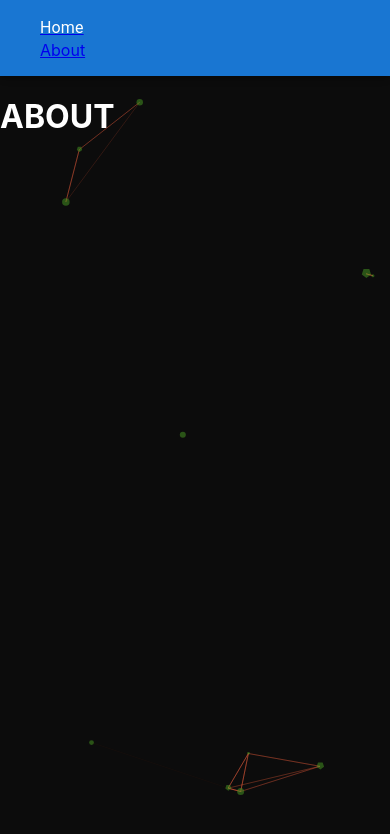
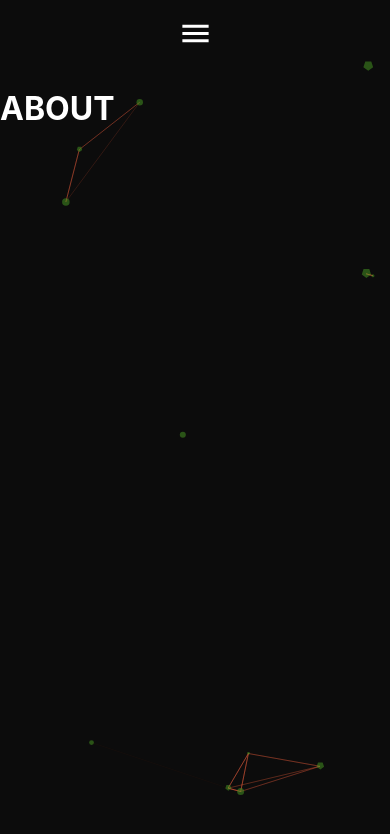
Before and after one commit to brendannguyen/portolio_website, a React (Create React App) app in the folder portfolio-website/: page /about in a window 390 px wide. Shown: the top 834 px of the page. Built offline with nearby package versions, Linux system fonts and the light colour scheme.

Commit message:
added responsive navigation bar
- changes to drawer for mobile
- fixed transition navigation
- added template components for all other pages

```diff
--- a/portfolio-website/package.json
+++ b/portfolio-website/package.json
@@ -5,6 +5,7 @@
   "dependencies": {
     "@emotion/react": "^11.11.4",
     "@emotion/styled": "^11.11.5",
+    "@mui/icons-material": "^5.15.19",
     "@mui/material": "^5.15.19",
     "@testing-library/jest-dom": "^5.17.0",
     "@testing-library/react": "^13.4.0",
@@ -14,6 +15,7 @@
     "framer-motion": "^11.2.10",
     "react": "^18.3.1",
     "react-dom": "^18.3.1",
+    "react-responsive": "^10.0.0",
     "react-router-dom": "^6.23.1",
     "react-scripts": "5.0.1",
     "web-vitals": "^2.1.4"
--- a/portfolio-website/src/App.js
+++ b/portfolio-website/src/App.js
@@ -1,16 +1,32 @@
 
 import './App.css';
-import { BrowserRouter } from "react-router-dom";
+import { BrowserRouter, Route, Routes } from "react-router-dom";
 import NavBar from './components/NavBar';
-import AnimatedRoutes from './components/AnimatedRoutes';
 import ParticleBackground from './components/ParticleBackground';
+import MediaQuery from 'react-responsive'
+
+import HomePage from './pages/HomePage';
+import AboutPage from './pages/AboutPage';
+import BlogPage from './pages/BlogPage';
+import FilmmakingPage from './pages/FilmmakingPage';
+import SoftwarePage from './pages/SoftwarePage';
+import ContactPage from './pages/ContactPage';
+import MobileNavBar from './components/MobileNavBar';
 
 function App() {
   return (
     <BrowserRouter>
       <ParticleBackground>
-        <NavBar/>
-        <AnimatedRoutes/>
+      <MediaQuery minWidth={1025}><NavBar/></MediaQuery>
+      <MediaQuery maxWidth={1024}><MobileNavBar/></MediaQuery>
+        <Routes>
+            <Route path="/" element={<HomePage/>} />
+            <Route path="/about" element={<AboutPage/>} />
+            <Route path="/contact" element={<ContactPage/>} />
+            <Route path="/software" element={<SoftwarePage/>} />
+            <Route path="/filmmaking" element={<FilmmakingPage/>} />
+            <Route path="/blog" element={<BlogPage/>} />
+        </Routes>
       </ParticleBackground>
     </BrowserRouter>
   );
--- a/portfolio-website/src/components/AnimatedRoutes.js
+++ /dev/null
@@ -1,29 +0,0 @@
-import React from 'react'
-import { Route, Routes, useLocation } from 'react-router-dom';
-import { AnimatePresence } from 'framer-motion'
-
-import HomePage from '../pages/HomePage';
-import AboutPage from '../pages/AboutPage';
-import BlogPage from '../pages/BlogPage';
-import FilmmakingPage from '../pages/FilmmakingPage';
-import SoftwarePage from '../pages/SoftwarePage';
-import ContactPage from '../pages/ContactPage';
-
-function AnimatedRoutes() {
-    const location = useLocation();
-
-    return (
-        <AnimatePresence>
-            <Routes location={location} key={location.pathname}>
-                <Route path="/" element={<HomePage/>} />
-                <Route path="/about" element={<AboutPage/>} />
-                <Route path="/contact" element={<ContactPage/>} />
-                <Route path="/software" element={<SoftwarePage/>} />
-                <Route path="/filmmaking" element={<FilmmakingPage/>} />
-                <Route path="/blog" element={<BlogPage/>} />
-            </Routes>
-      </AnimatePresence>
-    )
-}
-
-export default AnimatedRoutes;
--- /dev/null
+++ b/portfolio-website/src/components/MobileNavBar.js
@@ -0,0 +1,41 @@
+import { AppBar, Box, Drawer, IconButton, List, ListItem, Toolbar } from "@mui/material";
+import MenuIcon from '@mui/icons-material/Menu';
+import { useState } from "react";
+import { Link } from "react-router-dom";
+import './NavBar.css'
+
+const MobileNavBar = () => {
+    const [open, setOpen] = useState(false);
+
+    const toggleDrawer = (newOpen) => () => {
+      setOpen(newOpen);
+    };
+
+    return (
+        <div>
+        <AppBar position="static" color="transparent" elevation={0}>
+            <Toolbar>
+                <Box display="flex" alignItems="center" justifyContent="center" width="100%" padding="1vh">
+                    <IconButton className="page-link-mobile" onClick={toggleDrawer(true)} aria-label="menu"><MenuIcon fontSize="large" style={{color: 'white'}}/></IconButton>
+                </Box>
+            </Toolbar>
+        </AppBar>
+        <Drawer open={open} onClose={toggleDrawer(false)} PaperProps={{style: {backgroundColor: 'transparent', boxShadow: 'none',}}}>
+            <Box role="presentation" sx={{backgroundColor: 'transparent'}} onClick={toggleDrawer(false)}>
+                <List>
+                    <ListItem><Link to="/" className="page-link-mobile" act >Home</Link></ListItem>
+                    <ListItem><Link to="/about" className="page-link-mobile">About</Link></ListItem>
+                    <ListItem><Link to="/contact" className="page-link-mobile">Contact</Link></ListItem>
+                    <ListItem><Link to="/software" className="page-link-mobile">Software</Link></ListItem>
+                    <ListItem><Link to="/filmmaking" className="page-link-mobile">Filmmaking</Link></ListItem>
+                    <ListItem><Link to="/blog" className="page-link-mobile">Blog</Link></ListItem>
+                </List>
+
+
+            </Box>
+        </Drawer>
+        </div>
+    )
+}
+
+export default MobileNavBar;
--- /dev/null
+++ b/portfolio-website/src/components/NavBar.css
@@ -0,0 +1,32 @@
+@import url('https://fonts.googleapis.com/css2?family=Rubik:ital,wght@0,300..900;1,300..900&display=swap');
+
+@keyframes reveal {
+    0% {opacity: 0;}
+    100% {opacity: 1;}
+}
+
+.page-link {
+    opacity: 0;
+    font-family: "Rubik", sans-serif;
+    font-style: normal;
+    font-weight: 300;
+    font-optical-sizing: auto;
+    text-decoration: none;
+    color: white;
+    font-size: xx-large;
+    padding: 0.5vw;
+    animation: reveal 1s 0s forwards;
+}
+
+.page-link-mobile {
+    opacity: 0;
+    font-family: "Rubik", sans-serif;
+    font-style: normal;
+    font-weight: 600;
+    font-optical-sizing: auto;
+    text-decoration: none;
+    color: white;
+    font-size: large;
+    padding: 1vh;
+    animation: reveal 1s 0s forwards;
+}
--- a/portfolio-website/src/components/NavBar.js
+++ b/portfolio-website/src/components/NavBar.js
@@ -1,15 +1,19 @@
-import { AppBar, Toolbar, Typography } from "@mui/material"
-import { NavLink } from "react-router-dom";
-
+import { AppBar, Box, Toolbar } from "@mui/material"
+import { Link } from "react-router-dom";
+import './NavBar.css'
 
 const NavBar = () => {
     return (
-        <AppBar position="static" >
-            <Toolbar disableGutters>
-            <ul>
-                <NavLink to="/"><Typography color={"white"}>Home</Typography></NavLink>
-                <NavLink to="/about">About</NavLink>
-            </ul>
+        <AppBar position="static" color="transparent" elevation={0}>
+            <Toolbar>
+                <Box display="flex" alignItems="center" justifyContent="center" width="100%" padding="1vh">
+                    <Link to="/" className="page-link" act >Home</Link>
+                    <Link to="/about" className="page-link">About</Link>
+                    <Link to="/contact" className="page-link">Contact</Link>
+                    <Link to="/software" className="page-link">Software</Link>
+                    <Link to="/filmmaking" className="page-link">Filmmaking</Link>
+                    <Link to="/blog" className="page-link">Blog</Link>
+                </Box>
             </Toolbar>
         </AppBar>
     )
--- a/portfolio-website/src/pages/AboutPage.js
+++ b/portfolio-website/src/pages/AboutPage.js
@@ -6,8 +6,9 @@ const AboutPage = () => {
             initial={{opacity: 0}}
             animate={{opacity: 1}}
             exit={{opacity: 0}}
+            transition={{ease: "linear", duration: 2,}}
         >
-            <h1 style={{color: 'white', zIndex: 1}}>ABOUT</h1>
+            <h1 style={{color: 'white'}}>ABOUT</h1>
         </motion.div>
     )
 }
--- a/portfolio-website/src/pages/BlogPage.js
+++ b/portfolio-website/src/pages/BlogPage.js
@@ -6,6 +6,7 @@ const BlogPage = () => {
             initial={{opacity: 0}}
             animate={{opacity: 1}}
             exit={{opacity: 0}}
+            transition={{ease: "linear", duration: 2,}}
         >
 
                 <h1 style={{color: 'white', zIndex: 1}}>BLOG</h1>
--- a/portfolio-website/src/pages/ContactPage.js
+++ b/portfolio-website/src/pages/ContactPage.js
@@ -6,6 +6,7 @@ const ContactPage = () => {
             initial={{opacity: 0}}
             animate={{opacity: 1}}
             exit={{opacity: 0}}
+            transition={{ease: "linear", duration: 2,}}
         >
 
                 <h1 style={{color: 'white', zIndex: 1}}>CONTACT</h1>
--- a/portfolio-website/src/pages/FilmmakingPage.js
+++ b/portfolio-website/src/pages/FilmmakingPage.js
@@ -6,6 +6,7 @@ const FilmmakingPage = () => {
             initial={{opacity: 0}}
             animate={{opacity: 1}}
             exit={{opacity: 0}}
+            transition={{ease: "linear", duration: 2,}}
         >
 
                 <h1 style={{color: 'white', zIndex: 1}}>FILMMAKING</h1>
--- a/portfolio-website/src/pages/HomePage.js
+++ b/portfolio-website/src/pages/HomePage.js
@@ -6,6 +6,7 @@ const HomePage = () => {
             initial={{opacity: 0}}
             animate={{opacity: 1}}
             exit={{opacity: 0}}
+            transition={{ease: "linear", duration: 2,}}
         >
 
                 <h1 style={{color: 'white', zIndex: 1}}>HOME</h1>
--- a/portfolio-website/src/pages/SoftwarePage.js
+++ b/portfolio-website/src/pages/SoftwarePage.js
@@ -6,6 +6,7 @@ const SoftwarePage = () => {
             initial={{opacity: 0}}
             animate={{opacity: 1}}
             exit={{opacity: 0}}
+            transition={{ease: "linear", duration: 2,}}
         >
 
                 <h1 style={{color: 'white', zIndex: 1}}>SOFTWARE</h1>
```
Also changed, not shown: 1 other file (tests, documents, lock files or other folders).
